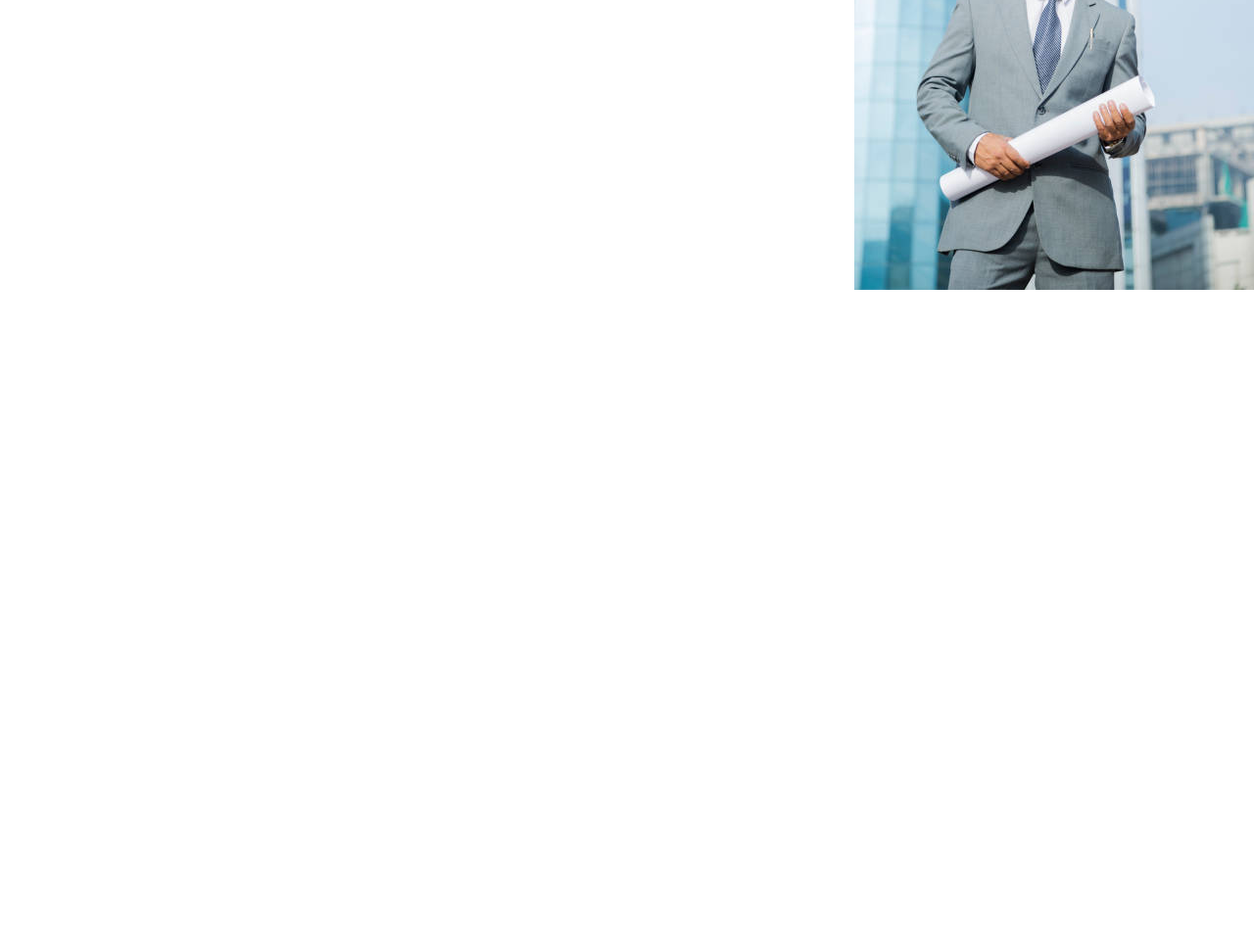
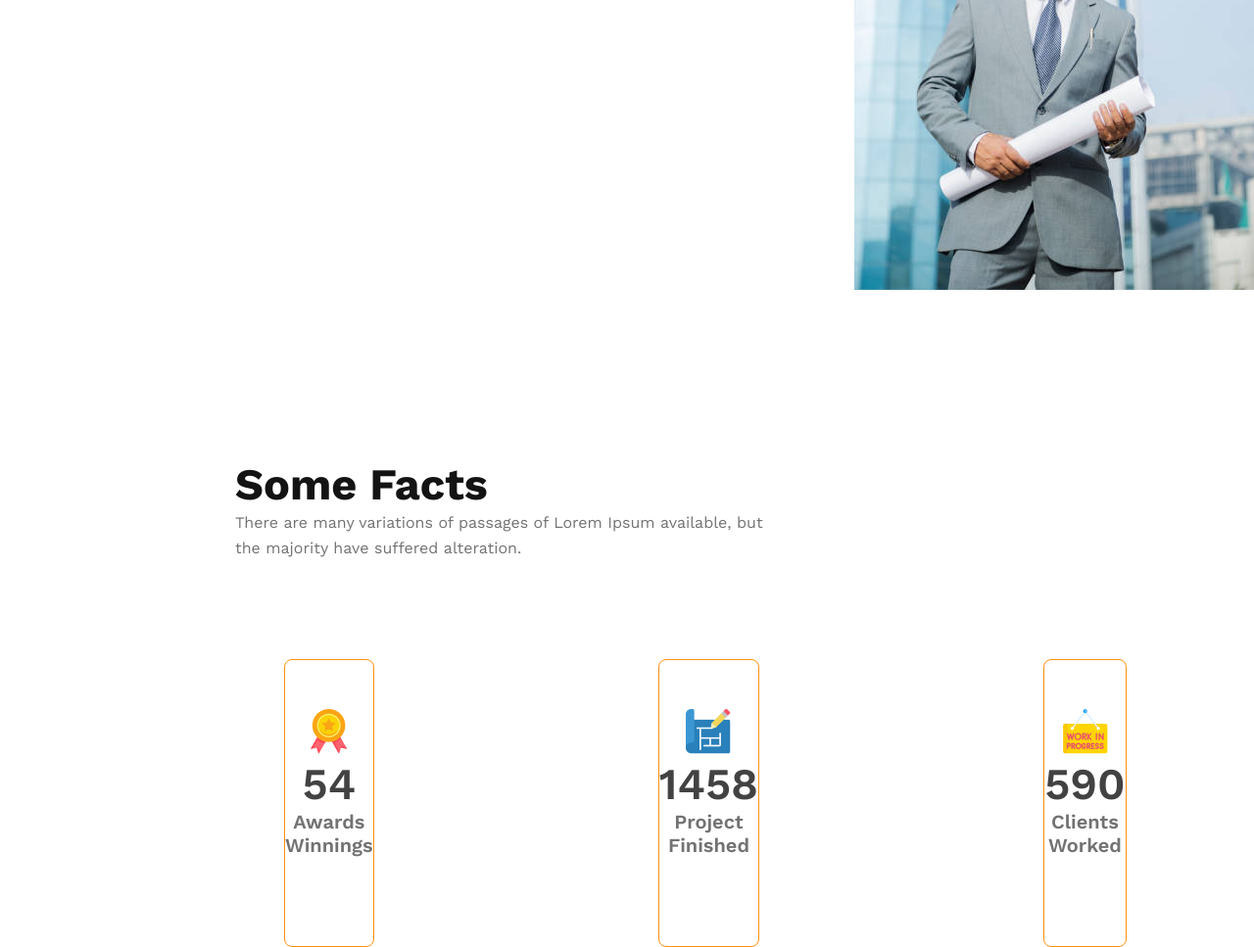
Before and after one commit to ibrahim231217/g3-architect, a plain HTML site: page index.html in a window 1280 px wide. Shown: the part 3812-4779 px from the top of the page at 98% size. Before the commit the page ends 4112 px from the top, so only its background shows below. Drawn offline with nearby package versions, Linux system fonts and the light colour scheme; a web font is replaced by a local one.

Commit message:
fact-section-completede

```diff
--- a/index.html
+++ b/index.html
@@ -58,7 +58,8 @@
 
                     <h4 class="about-header">Quick list <span class="of-our">of Our</span>
                         <br>
-                          <span class="Feature">Features</span></h4>
+                        <span class="Feature">Features</span>
+                    </h4>
 
                     <p>There are many variations of passages of Lorem Ipsum available, but the majority have suffered
                         alteration in some form, by injected humour, or randomised words which don't look even</p>
@@ -84,26 +85,31 @@
 
 
 
-                <h3 class="feature-main-header" >Features you will love & enjoy</h3>
+            <h3 class="feature-main-header">Features you will love & enjoy</h3>
 
-                <p  class="feature-main-para">There are many variations of passages of Lorem Ipsum available, but the majority have suffered alteration in some form, by injected humour, or randomised words which don't look even</p>
+            <p class="feature-main-para">There are many variations of passages of Lorem Ipsum available, but the
+                majority have suffered alteration in some form, by injected humour, or randomised words which don't look
+                even</p>
 
 
             <div class="semi-header-pera">
                 <h4 class="semi-header">Dexktop & Mobile Version</h4>
-                    <p class="semi-para">There are many variations of passages of Lorem Ipsum available, but the majority have suffered alteration in some form, by injected humour, or randomised...........</p>
+                <p class="semi-para">There are many variations of passages of Lorem Ipsum available, but the majority
+                    have suffered alteration in some form, by injected humour, or randomised...........</p>
             </div>
 
             <div class="semi-header-pera">
 
                 <h4 class="semi-header">Drag & Drop Builder</h4>
-                    <p class="semi-para">There are many variations of passages of Lorem Ipsum available, but the majority have suffered alteration in some form, by injected humour, or randomised...........</p>
+                <p class="semi-para">There are many variations of passages of Lorem Ipsum available, but the majority
+                    have suffered alteration in some form, by injected humour, or randomised...........</p>
             </div>
 
 
             <div class="semi-header-pera">
                 <h4 class="semi-header">Awesome Modern Design</h4>
-                    <p class="semi-para">There are many variations of passages of Lorem Ipsum available, but the majority have suffered alteration in some form, by injected humour, or randomised...........</p>
+                <p class="semi-para">There are many variations of passages of Lorem Ipsum available, but the majority
+                    have suffered alteration in some form, by injected humour, or randomised...........</p>
             </div>
 
             <div class="semi-header-pera">
@@ -118,16 +124,14 @@
 
         </section>
 
-
-<!-- <section class="facts">
-
+        <section class="facts">
             <div class="fact-header-pera">
                 <h3>Some Facts</h3>
-        <p>There are many variations of passages of Lorem Ipsum available, but the majority have suffered alteration.</p>
+                <p>There are many variations of passages of Lorem Ipsum available, but the majority have suffered
+                    alteration.</p>
             </div>
 
-
-
+            <div class="flex-marbo">
 
                 <div class="icon-text-pera">
 
@@ -136,13 +140,12 @@
                     <p>Awards Winnings</p>
                 </div>
 
-
                 <div class="icon-text-pera">
-
                     <img src="/images/icons/projects.png" alt="">
                     <h5>1458</h5>
                     <p>Project Finished</p>
                 </div>
+
 
                 <div class="icon-text-pera">
                     <img src="/images/icons/customers.png" alt="">
@@ -152,14 +155,14 @@
 
 
                 <div class="icon-text-pera">
-
                     <img src="/images/icons/email.png" alt="">
                     <h5>22578</h5>
                     <p>Email Send</p>
                 </div>
 
 
-</section> -->
+            </div>
+        </section>
 
 
 </main>
--- a/styles.css
+++ b/styles.css
@@ -233,6 +233,8 @@ nav ul li a {
 .feature {
     margin-top: 130px;
     /* display: flex; */
+    width: 100%;
+/* height: 4760px; */
 }
 
 .feature-main-para {
@@ -314,17 +316,78 @@ text-align: right;
 
 
 
+.facts{
+    margin-top: 168px;
+}
+.fact-header-pera{
+    margin-left: 240px;
+    gap: 20px;
+}
+
+.fact-header-pera h3 {
+    width: 258px;
+    height: 53px;
+
+    color: var(--Dark-01, #131313);
+font-family: "Work Sans";
+font-size: 45px;
+font-style: normal;
+font-weight: 700;
+line-height: normal;
+}
+.fact-header-pera p {
+    width: 542px;
+    height: 52px;
+
+    color: var(--Dark-03, #727272);
+font-family: "Work Sans";
+font-size: 16px;
+font-style: normal;
+font-weight: 400;
+line-height: 26px;
+
+}
+
+.icon-text-pera {
+    margin-left: 290px;
+    /* display: flex; */
+    /* border: 1px solid rgba(255, 0, 0, 0.584); */
+    width: 241.831px;
+height: 241.831px;
 
 
+border-radius: 8px;
+border: 1px solid #FF900E;
+
+text-align: center;
+justify-content: center;
+align-items: center;
+padding-top: 50px;
+/* gap: 124px; */
+}
 
 
+.flex-marbo {
+    display: flex;
+    padding-top: 100px;
+}
+.icon-text-pera h5 {
+    color: var(--Dark-02, #424242);
+    font-family: "Work Sans";
+    font-size: 45px;
+    font-style: normal;
+    font-weight: 600;
+    line-height: normal;
+}
 
-
-
-
-
-
-
+.icon-text-pera p {
+    color: var(--Dark-03, #727272);
+font-family: "Work Sans";
+font-size: 20px;
+font-style: normal;
+font-weight: 600;
+line-height: normal;
+}
 
 
 
```
Lines whose indentation alone changed are shown as unchanged.
